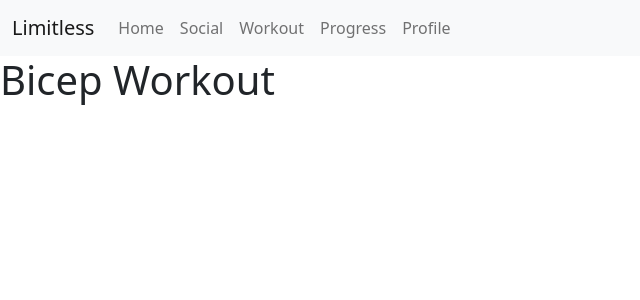
After one commit to ronyazrieh/Limitless-Webapp, a Django app: page /workout/bicep/ in a window 1280 px wide. The commit adds this page. Shown: the top 300 px of the page, without its empty margins (0-640 px from the left). Run offline with Django 5.2, Linux system fonts and the light colour scheme.

Commit message:
New pages for muscles!

```diff
--- /dev/null
+++ b/LMTapp/homepage/templates/workouts/bicep_workout.html
@@ -0,0 +1,41 @@
+<!DOCTYPE html>
+<html lang="en">
+<head>
+    <meta charset="UTF-8">
+    <meta name="viewport" content="width=device-width, initial-scale=1.0">
+    <link rel="stylesheet" href="https://cdn.jsdelivr.net/npm/bootstrap@5.0.0/dist/css/bootstrap.min.css">
+    <title>bicep_workout Workout</title>
+</head>
+<body>
+    <nav class="navbar navbar-expand-lg navbar-light bg-light">
+        <div class="container-fluid">
+            <a class="navbar-brand" href="#">Limitless</a>
+            <button class="navbar-toggler" type="button" data-bs-toggle="collapse" data-bs-target="#navbarNav" aria-controls="navbarNav" aria-expanded="false" aria-label="Toggle navigation">
+                <span class="navbar-toggler-icon"></span>
+            </button>
+            <div class="collapse navbar-collapse" id="navbarNav">
+                <ul class="navbar-nav">
+                    <li class="nav-item active">
+                        <a class="nav-link" href="{% url 'home' %}">Home</a>
+                    </li>
+                    <li class="nav-item active">
+                        <a class="nav-link" href="#">Social</a>
+                    </li>
+                    <li class="nav-item active">
+                        <a class="nav-link" href="#">Workout</a>
+                    </li>
+                    <li class="nav-item active">
+                        <a class="nav-link" href="#">Progress</a>
+                    </li>
+                    <li class="nav-item active">
+                        <a class="nav-link" href="#">Profile</a>
+                    </li>
+                </ul>
+            </div>
+        </div>
+    </nav>
+    <h1>Bicep Workout</h1>
+    <!-- Add specific content for the chest workout page -->
+    <script src="https://cdn.jsdelivr.net/npm/bootstrap@5.0.0/dist/js/bootstrap.bundle.min.js"></script>
+</body>
+</html>
--- a/LMTapp/homepage/urls.py
+++ b/LMTapp/homepage/urls.py
@@ -1,5 +1,5 @@
 from django.urls import path
-from .views import home, sample_workout, chest_workout, back_workout
+from .views import home, sample_workout, chest_workout, back_workout, bicep_workout, tricep_workout, delts_workout, quads_workout, hamstring_workout, glutes_workout
 
 urlpatterns = [
     path('', home, name='default_home'),
@@ -7,4 +7,10 @@ urlpatterns = [
     path('workout/', sample_workout, name='sample_workout'),
      path('workout/chest/', chest_workout, name='chest_workout'),
     path('workout/back/', back_workout, name='back_workout'),
+    path('workout/bicep/', bicep_workout, name='bicep_workout'),
+    path('workout/tricep/', tricep_workout, name='tricep_workout'),
+    path('workout/delts/', delts_workout, name='delts_workout'),
+    path('workout/quads/', quads_workout, name='quads_workout'),
+    path('workout/hamstring/', hamstring_workout, name='hamstring_workout'),
+    path('workout/glutes/', glutes_workout, name='glutes_workout'),
 ]
--- a/LMTapp/homepage/views.py
+++ b/LMTapp/homepage/views.py
@@ -12,3 +12,21 @@ def chest_workout(request):
 
 def back_workout(request):
     return render(request, 'workouts/back_workout.html')
+
+def bicep_workout(request):
+    return render(request, 'workouts/bicep_workout.html')
+
+def tricep_workout(request):
+    return render(request, 'workouts/tricep_workout.html')
+
+def delts_workout(request):
+    return render(request, 'workouts/delts_workout.html')
+
+def quads_workout(request):
+    return render(request, 'workouts/quads_workout.html')
+
+def hamstring_workout(request):
+    return render(request, 'workouts/hamstring_workout.html')
+
+def glutes_workout(request):
+    return render(request, 'workouts/glutes_workout.html')
```
Also changed, not shown: LMTapp/homepage/templates/homepage/home.html (+7 -0 lines), LMTapp/homepage/templates/workouts/delts_workout.html (added, +41 -0 lines), LMTapp/homepage/templates/workouts/glutes_workout.html (added, +41 -0 lines), LMTapp/homepage/templates/workouts/hamstring_workout.html (added, +41 -0 lines), LMTapp/homepage/templates/workouts/quads_workout.html (added, +41 -0 lines), LMTapp/homepage/templates/workouts/tricep_workout.html (added, +41 -0 lines).
